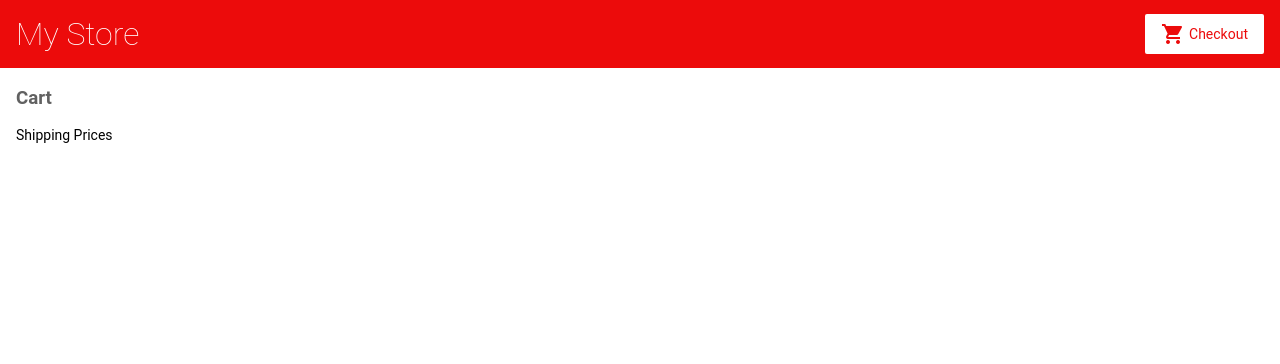
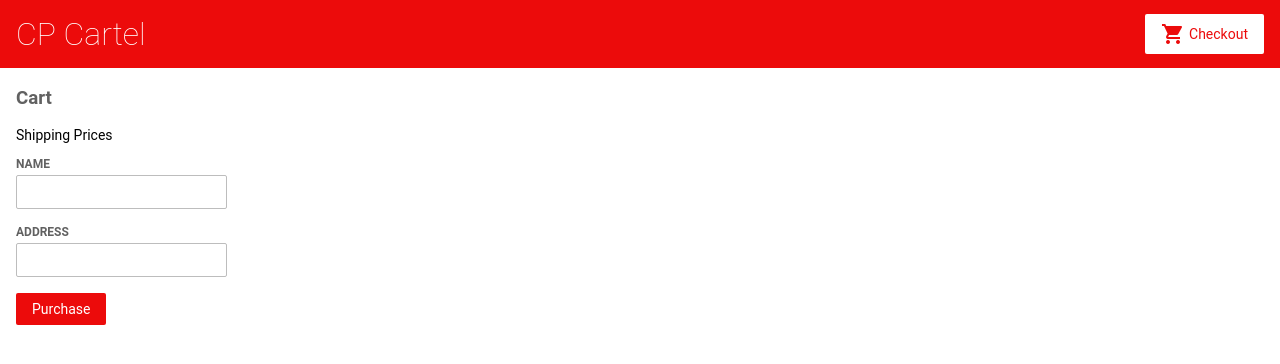
Before and after one commit to jesibayan419/angular-zvzogn, an Angular app: page /cart in a window 1280 px wide. Shown: the top 364 px of the page. Built offline with nearby package versions, Linux system fonts and the light colour scheme.

Commit message:
5 files modified

```diff
--- a/src/app/cart/cart.component.html
+++ b/src/app/cart/cart.component.html
@@ -5,6 +5,26 @@
 </p>
 
 <div class="cart-item" *ngFor="let item of items">
-  <span>{{ item.name }}</span>
-  <span>{{ item.price | currency }}</span>
+<span>{{ item.name }} </span>
+<span>{{ item.price | currency }}</span>
 </div>
+
+<form [formGroup]="checkoutForm" (ngSubmit)="onSubmit()">
+
+  <div>
+  <label for="name">
+    Name
+  </label>
+  <input id="name" type="text" formControlName="name">
+  </div>
+
+  <div>
+  <label for="address">
+    Address
+  </label>
+  <input id="address" type="text" formControlName="address">
+  </div>
+
+<button class="button" type="submit">Purchase</button>
+
+</form>
--- a/src/app/cart/cart.component.ts
+++ b/src/app/cart/cart.component.ts
@@ -1,4 +1,6 @@
 import { Component } from '@angular/core';
+import { FormBuilder } from '@angular/forms';
+
 import { CartService } from '../cart.service';
 
 @Component({
@@ -10,7 +12,20 @@ export class CartComponent {
 
   items = this.cartService.getItems();
 
+  checkoutForm = this.formBuilder.group({
+    name: '',
+    address: ''
+  });
+
   constructor(
-    private cartService: CartService
-  ) { }
+    private cartService: CartService,
+    private formBuilder: FormBuilder,
+  ) {}
+
+  onSubmit(): void {
+    // Process checkout data here
+    this.items = this.cartService.clearCart();
+    console.warn('Your order has been submitted', this.checkoutForm.value);
+    this.checkoutForm.reset();
+  }
 }
--- a/src/app/product-list/product-list.component.html
+++ b/src/app/product-list/product-list.component.html
@@ -10,6 +10,10 @@
     </a>
   </h3>
 
+  <p *ngIf="product.image">
+  <img class="productImage" src= '{{ product.image }}' />
+
+</p>
   <p *ngIf="product.description">
     Description: {{ product.description }}
   </p>
--- a/src/app/products.ts
+++ b/src/app/products.ts
@@ -8,22 +8,44 @@ export interface Product {
 export const products = [
   {
     id: 1,
-    name: 'Phone XL',
+    name: 'Apple Phone (iPhone)',
     price: 799,
-    description: 'A large phone with one of the best screens'
+    description: 'It has a good camera, das it.',
+    image: 'https://store.storeimages.cdn-apple.com/8756/as-images.apple.com/is/iphone-card-40-iphone14pro-202209_FMT_WHH?wid=508&hei=472&fmt=p-jpg&qlt=95&.v=1663611329204'
   },
   {
     id: 2,
-    name: 'Phone Mini',
+    name: 'Samsung Phone',
     price: 699,
-    description: 'A great phone with one of the best cameras'
+    description: 'Like iPhone, but not iPhone.'
   },
   {
     id: 3,
-    name: 'Phone Standard',
+    name: 'Xiaomi Phone',
     price: 299,
-    description: ''
-  }
+    description: 'You can get a good phone even if you are broke.'
+  },
+
+  {
+    id: 4,
+    name: 'Oppo Phone',
+    price: 299,
+    description: 'Meh, average phone for the price.'
+  },
+
+  {
+    id: 5,
+    name: 'Vivo Phone',
+    price: 299,
+    description: 'Same as Oppo.'
+  },
+
+  {
+    id: 6,
+    name: 'Realme Phone',
+    price: 299,
+    description: 'Had a spark when first started, but now iz just garbage.'
+  },
 ];
 
 
--- a/src/app/top-bar/top-bar.component.html
+++ b/src/app/top-bar/top-bar.component.html
@@ -1,5 +1,5 @@
 <a [routerLink]="['/']">
-  <h1>My Store</h1>
+  <h1>CP Cartel</h1>
 </a>
 
 <a routerLink="/cart" class="button fancy-button">
```
